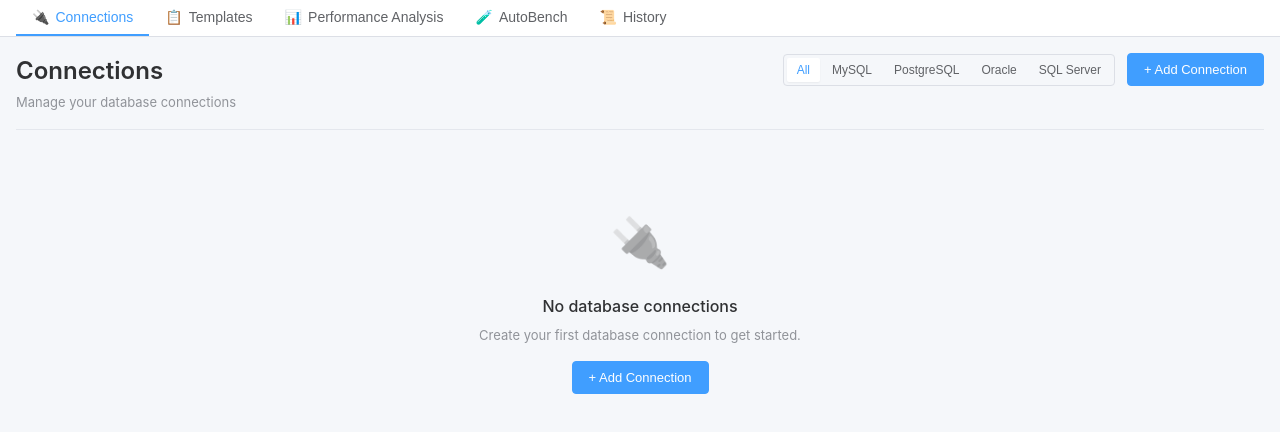
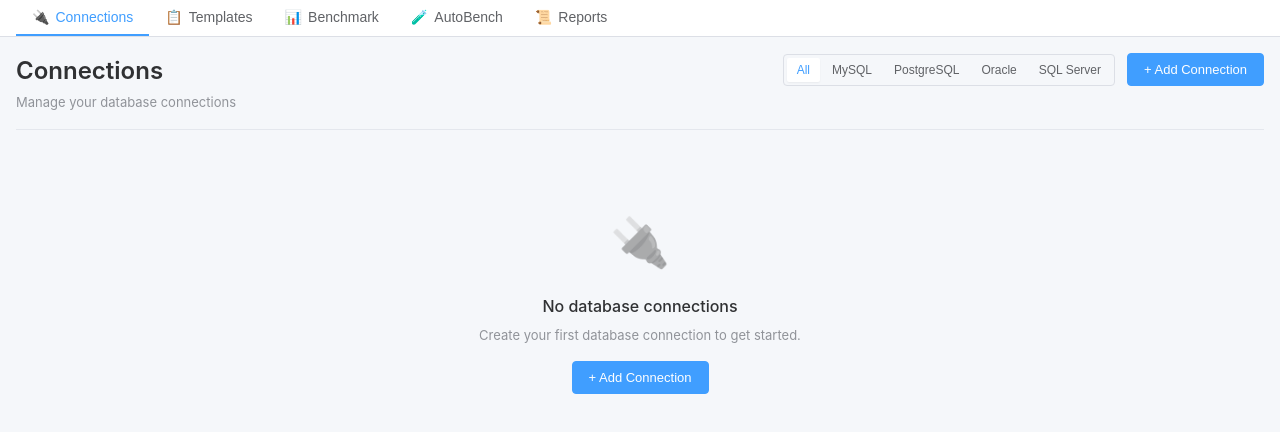
Before and after one commit to whhaicheng-sketch/DB-BenchMind, a Vue app in the folder frontend/: page / in a window 1280 px wide. Shown: the top 432 px of the page. Built offline with nearby package versions, Linux system fonts and the light colour scheme.

Commit message:
feat(ui): rename navigation labels (tasks→Benchmark, history→Reports)
Co-Authored-By: Claude Opus 4.6 <noreply@anthropic.com>

```diff
--- a/frontend/src/constants/navigationTabs.mjs
+++ b/frontend/src/constants/navigationTabs.mjs
@@ -1,7 +1,7 @@
 export const navigationTabs = [
   { id: 'connections', label: 'Connections', icon: '🔌' },
   { id: 'templates', label: 'Templates', icon: '📋' },
-  { id: 'tasks', label: 'Performance Analysis', icon: '📊' },
+  { id: 'tasks', label: 'Benchmark', icon: '📊' },
   { id: 'autobench', label: 'AutoBench', icon: '🧪' },
-  { id: 'history', label: 'History', icon: '📜' }
+  { id: 'history', label: 'Reports', icon: '📜' }
 ]
```
